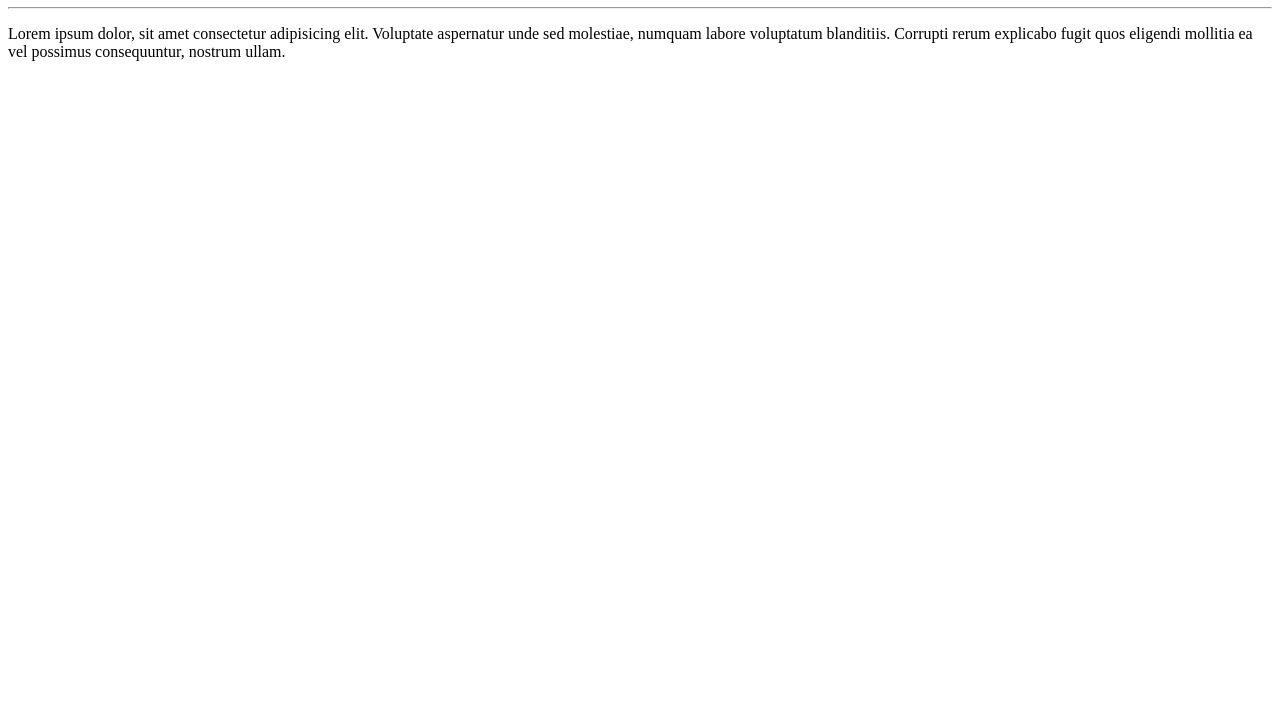
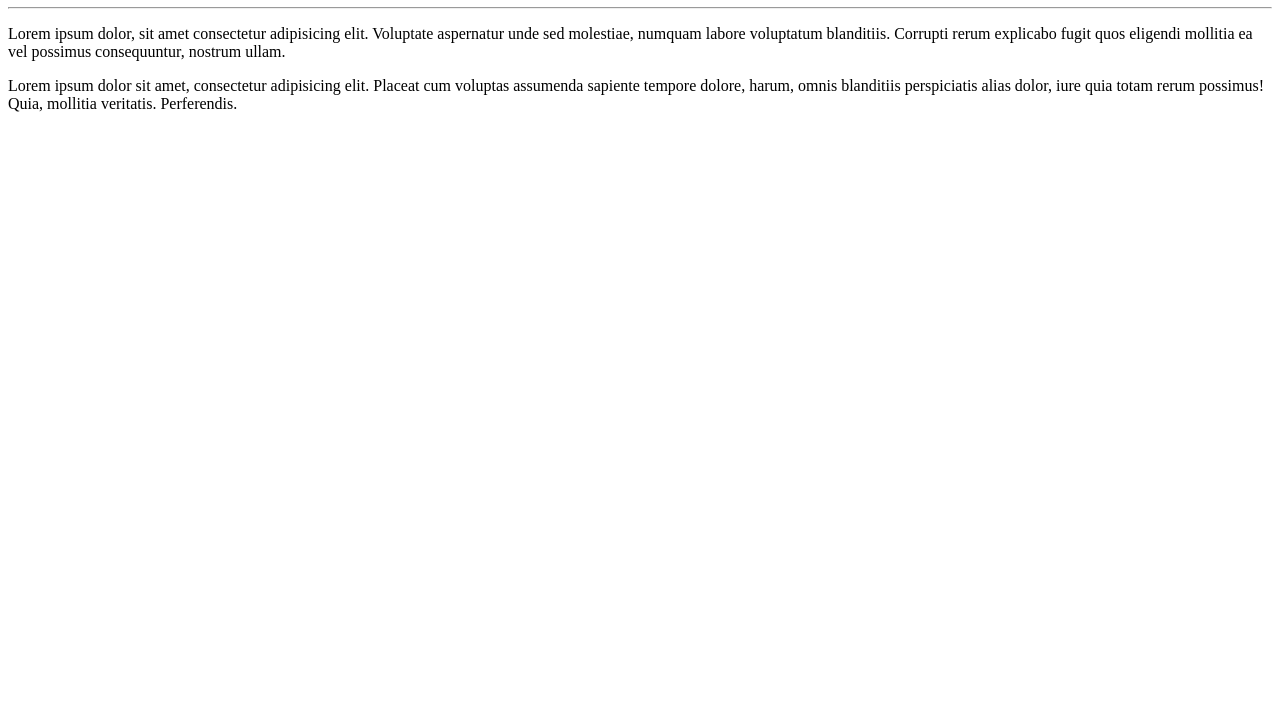
Before and after one commit to AdrianoFRocha/Ola_Mundo, a plain HTML site: page siteExemplo/index.html in a window 1280 px wide. Shown: the part 73-800 px from the top of the page. Drawn offline with Linux system fonts and the light colour scheme.

Commit message:
Segundo paragrafo

```diff
--- a/siteExemplo/index.html
+++ b/siteExemplo/index.html
@@ -9,5 +9,6 @@
     <h1>Olá, Mundo</h1>
     <hr>
     <p>Lorem ipsum dolor, sit amet consectetur adipisicing elit. Voluptate aspernatur unde sed molestiae, numquam labore voluptatum blanditiis. Corrupti rerum explicabo fugit quos eligendi mollitia ea vel possimus consequuntur, nostrum ullam.</p>
+    <p>Lorem ipsum dolor sit amet, consectetur adipisicing elit. Placeat cum voluptas assumenda sapiente tempore dolore, harum, omnis blanditiis perspiciatis alias dolor, iure quia totam rerum possimus! Quia, mollitia veritatis. Perferendis.</p>
 </body>
 </html>
```
